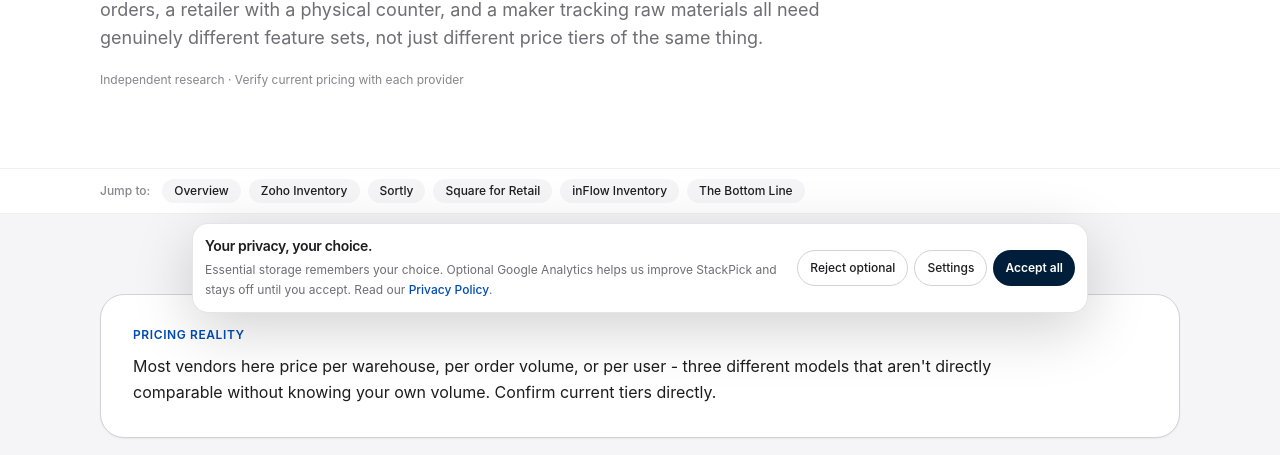
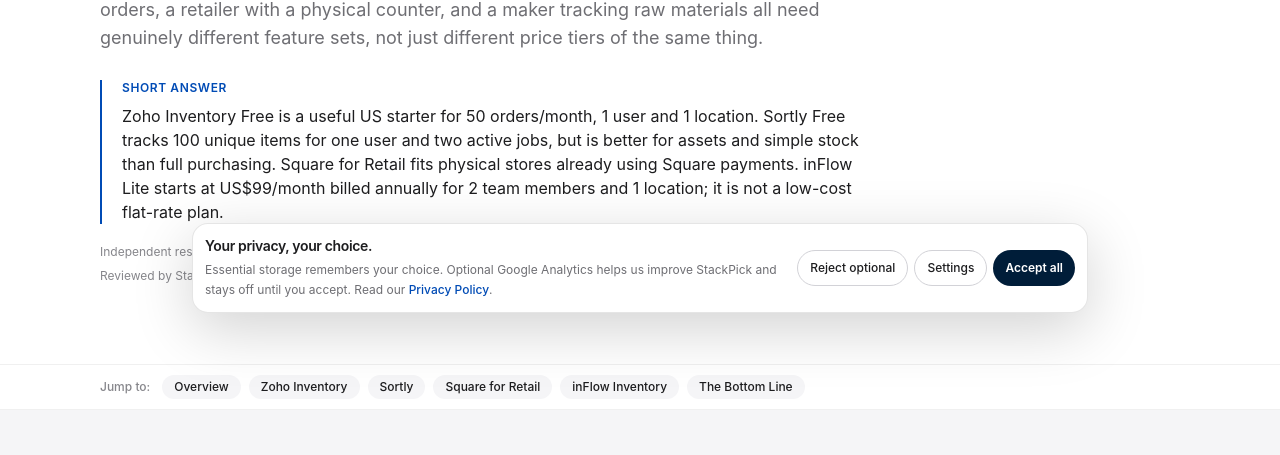
Before and after one commit to LinukaBandara/StackPick, a Next.js app: page /best/inventory-management-software in a window 1280 px wide. Shown: the part 463-918 px from the top of the page. Built offline with nearby package versions, Linux system fonts and the light colour scheme; no server answers.

Commit message:
Refresh inventory limits and inFlow pricing model

```diff
--- a/app/best/inventory-management-software/page.tsx
+++ b/app/best/inventory-management-software/page.tsx
@@ -13,43 +13,45 @@ export default function Page() {
     <ComparisonArticle
       title="Best Inventory Management Software for Small Business"
       slug="inventory-management-software"
+      reviewedOn="2026-11-07"
       intro="The right tool depends more on what you sell than how much. A wholesaler quoting B2B orders, a retailer with a physical counter, and a maker tracking raw materials all need genuinely different feature sets, not just different price tiers of the same thing."
-      pricingNote="Most vendors here price per warehouse, per order volume, or per user - three different models that aren't directly comparable without knowing your own volume. Confirm current tiers directly."
+      quickAnswer="Zoho Inventory Free is a useful US starter for 50 orders/month, 1 user and 1 location. Sortly Free tracks 100 unique items for one user and two active jobs, but is better for assets and simple stock than full purchasing. Square for Retail fits physical stores already using Square payments. inFlow Lite starts at US$99/month billed annually for 2 team members and 1 location; it is not a low-cost flat-rate plan."
+      pricingNote="US plan details checked November 7, 2026. Zoho Inventory Free: 50 orders/month, 1 user, 1 location; Standard US$29/month annual billing (500 orders, 3 users, 2 locations), Premium $79 (3,000 orders, 5 users, 4 locations), Plus $129 (7,500 orders, 10 users, 6 locations) and Enterprise $249 (15,000 orders, 10 users, 10 locations). Sortly Free: 100 unique items, 1 user and 2 active jobs; paid introductory discounts renew at higher list prices and paid trials require a card. inFlow Lite/Core/Pro/Max are US$99/$299/$499/$699 per month billed annually, with 2/5/10/20 team members. Square for Retail software fees and payment processing depend on plan/region. Compare orders, SKUs, locations, users, integrations and add-ons—not just monthly headline prices."
       tools={[
         {
           name: "Zoho Inventory",
           bestFor: "Online sellers on a budget, especially multi-channel (Shopify + Amazon + retail)",
-          freeOption: "Free tier with a real order cap, not just a trial.",
+          freeOption: "US Free plan: 50 orders/month, 1 user and 1 location. Standard is US$29/month billed annually for 500 orders, 3 users and 2 locations.",
           tradeoff:
             "Genuinely capable multi-channel sync at a price point nothing else here matches, and it connects cleanly if you're already using Zoho Books or Zoho CRM. The interface has a steeper learning curve than Sortly's simpler visual approach.",
-          url: "https://www.zoho.com/inventory/",
+          url: "https://www.zoho.com/us/inventory/pricing/",
         },
         {
           name: "Sortly",
           bestFor: "Small teams who want dead-simple visual, photo-based tracking",
-          freeOption: "Free tier available for a small item count.",
+          freeOption: "Free: 100 unique items, 1 user and 2 active jobs. Paid 14-day trials require a credit card; introductory annual discounts renew at higher standard rates.",
           tradeoff:
-            "The photo-based, QR-label approach is the easiest of these four to onboard a non-technical team onto - genuinely faster to start using than a spreadsheet. It's asset/item tracking more than full inventory operations - don't expect purchase order automation or multi-channel sales sync.",
-          url: "https://www.sortly.com/",
+            "The photo-based approach is useful for equipment and asset tracking. Free is limited to 100 unique items, one user and two active jobs; purchase orders, barcode workflows, multi-user permissions and integrations require paid tiers.",
+          url: "https://www.sortly.com/pricing/",
         },
         {
           name: "Square for Retail",
           bestFor: "Brick-and-mortar shops that want POS and inventory in one system",
-          freeOption: "Free tier available; paid plans layer on more inventory depth.",
+          freeOption: "Square for Retail Free has no monthly subscription fee for one location; Square Plus/Premium add inventory and team features. Payment processing is charged separately and rates depend on country and transaction type.",
           tradeoff:
             "If you're already using Square to take payments, getting inventory in the same system avoids syncing two separate tools - a real practical win. Less suited to a business that doesn't have a physical point of sale at all.",
-          url: "https://squareup.com/us/en/point-of-sale/retail",
+          url: "https://squareup.com/us/en/point-of-sale/retail/pricing",
         },
         {
           name: "inFlow Inventory",
           bestFor: "Wholesale and B2B sellers who need a customer-facing ordering showroom",
-          freeOption: "No free tier.",
+          freeOption: "No permanent free tier. Lite starts at US$99/month billed annually for 2 team members and 1 location; Core $299, Pro $499 and Max $699. A 14-day trial is available without a card.",
           tradeoff:
-            "The built-in B2B showroom - letting wholesale customers browse and place orders themselves - is a genuine differentiator few competitors offer. Flat pricing (not per-user) is friendlier for a small team than seat-based competitors, but it's overkill if you're not doing wholesale.",
-          url: "https://www.inflowinventory.com/",
+            "Built for wholesale order workflows, with customer showroom and integrations. Pricing is tiered by team members, locations and order volume; additional users, integrations, serial/lot tracking and API access can add monthly fees.",
+          url: "https://www.inflowinventory.com/software-pricing-inflow-2026",
         },
       ]}
-      bottomLine="Selling across multiple online channels on a budget? Zoho Inventory. Just need simple visual tracking for a small team? Sortly. Already running Square for payments? Add Square for Retail rather than a second system. Doing wholesale/B2B orders? inFlow's showroom feature is worth the price on its own."
+      bottomLine="Choose Zoho Inventory when order volume and multi-channel sync matter; Sortly when you track equipment/assets with simple visual records; Square for Retail when POS and stock should stay in one retail system; and inFlow when wholesale orders, locations and customer showroom justify the higher monthly fee. Test receiving, sale, stock correction and export before migration."
     >
       <section className="bg-white">
         <div className="sp-container py-10">
```
